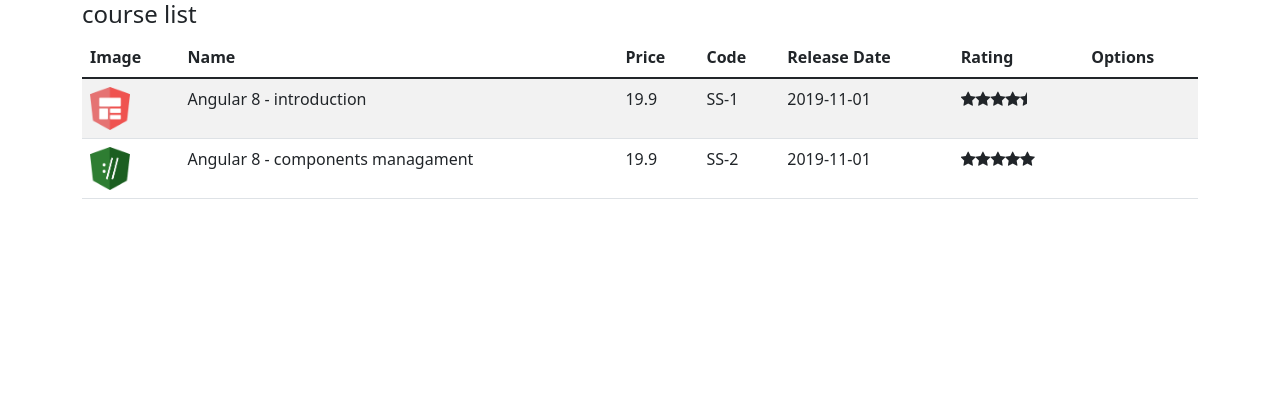
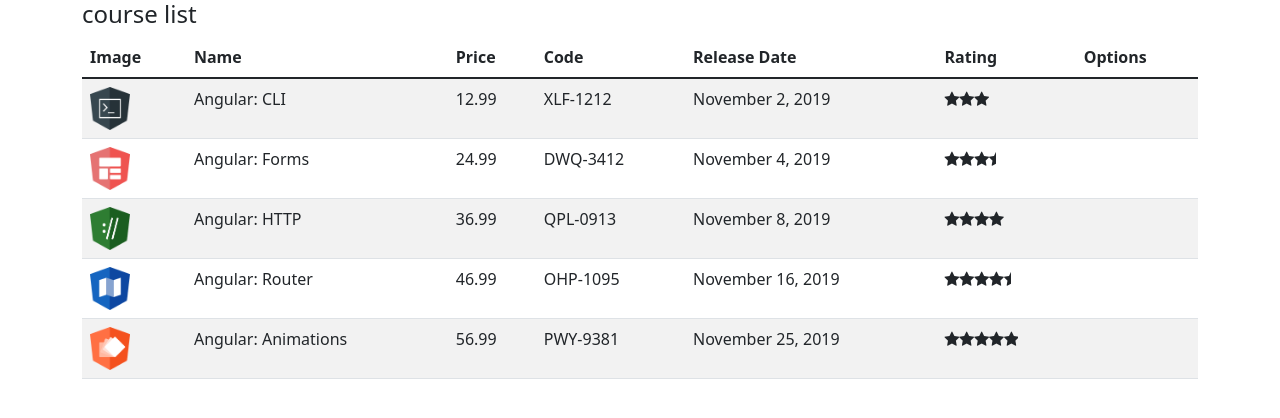
Before and after one commit to Sousa83/philips-fullstack-bootcamp, an Angular app in the folder angular/course-manager/: page / in a window 1280 px wide. Shown: the top 418 px of the page. Built offline with nearby package versions, Linux system fonts and the light colour scheme.

Commit message:
angular-introduction: dependency injection

```diff
--- a/angular/course-manager/src/app/coursers/course-list.component.ts
+++ b/angular/course-manager/src/app/coursers/course-list.component.ts
@@ -1,5 +1,6 @@
 import { Component, OnInit } from '@angular/core';
 import { Course } from '../models/Course';
+import { CourseService } from '../services/course.service';
 
 @Component({
   // todos os componentes são prefixados com o nome da app por padrão
@@ -9,35 +10,11 @@
 export class CourseListComponent implements OnInit {
   courses: Course[] = [];
 
+  // A injeção de dependências em componentes da-se pelos construtores
+  constructor(private courseService: CourseService) {}
+
   // A implementação de métodos de ciclo de vida da-se a implementação de interfaces
   ngOnInit(): void {
-    // assets já é acessível pelo angular.json
-    this.courses.push(
-      new Course(
-        1,
-        'Angular 8 - introduction',
-        'SS-1',
-        19.9,
-        4.5,
-        'assets/images/forms.png',
-        5,
-        '2019-11-01',
-        ''
-      )
-    );
-
-    this.courses.push(
-      new Course(
-        2,
-        'Angular 8 - components managament',
-        'SS-2',
-        19.9,
-        5,
-        'assets/images/http.png',
-        5,
-        '2019-11-01',
-        ''
-      )
-    );
+    this.courses = this.courseService.retriveAll();
   }
 }
--- /dev/null
+++ b/angular/course-manager/src/app/services/course.service.ts
@@ -0,0 +1,76 @@
+import { Injectable } from '@angular/core';
+import { Course } from '../models/Course';
+
+// Classes injetáveis são marcados com esse decorator
+// "prividedIn" refere-se em que ponto é disponibilizado, no caso, na aplicação toda
+@Injectable({
+  providedIn: 'root',
+})
+export class CourseService {
+  retriveAll(): Array<Course> {
+    return courses;
+  }
+}
+
+const courses: Array<Course> = [
+  {
+    id: 1,
+    name: 'Angular: CLI',
+    releaseDate: 'November 2, 2019',
+    description:
+      'Neste curso, os alunos irão obter um grande conhecimento nos principais recursos do CLI.',
+    duration: 120,
+    code: 'XLF-1212',
+    rating: 3,
+    price: 12.99,
+    imageUrl: '/assets/images/cli.png',
+  },
+  {
+    id: 2,
+    name: 'Angular: Forms',
+    releaseDate: 'November 4, 2019',
+    description:
+      'Neste curso, os alunos irão obter um conhecimento aprofundado sobre os recursos disponíveis no módulo de Forms.',
+    duration: 80,
+    code: 'DWQ-3412',
+    rating: 3.5,
+    price: 24.99,
+    imageUrl: '/assets/images/forms.png',
+  },
+  {
+    id: 3,
+    name: 'Angular: HTTP',
+    releaseDate: 'November 8, 2019',
+    description:
+      'Neste curso, os alunos irão obter um conhecimento aprofundado sobre os recursos disponíveis no módulo de HTTP.',
+    duration: 80,
+    code: 'QPL-0913',
+    rating: 4.0,
+    price: 36.99,
+    imageUrl: '/assets/images/http.png',
+  },
+  {
+    id: 4,
+    name: 'Angular: Router',
+    releaseDate: 'November 16, 2019',
+    description:
+      'Neste curso, os alunos irão obter um conhecimento aprofundado sobre os recursos disponíveis no módulo de Router.',
+    duration: 80,
+    code: 'OHP-1095',
+    rating: 4.5,
+    price: 46.99,
+    imageUrl: '/assets/images/router.png',
+  },
+  {
+    id: 5,
+    name: 'Angular: Animations',
+    releaseDate: 'November 25, 2019',
+    description:
+      'Neste curso, os alunos irão obter um conhecimento aprofundado sobre os recursos disponíveis sobre Animation.',
+    duration: 80,
+    code: 'PWY-9381',
+    rating: 5,
+    price: 56.99,
+    imageUrl: '/assets/images/animations.png',
+  },
+];
```
